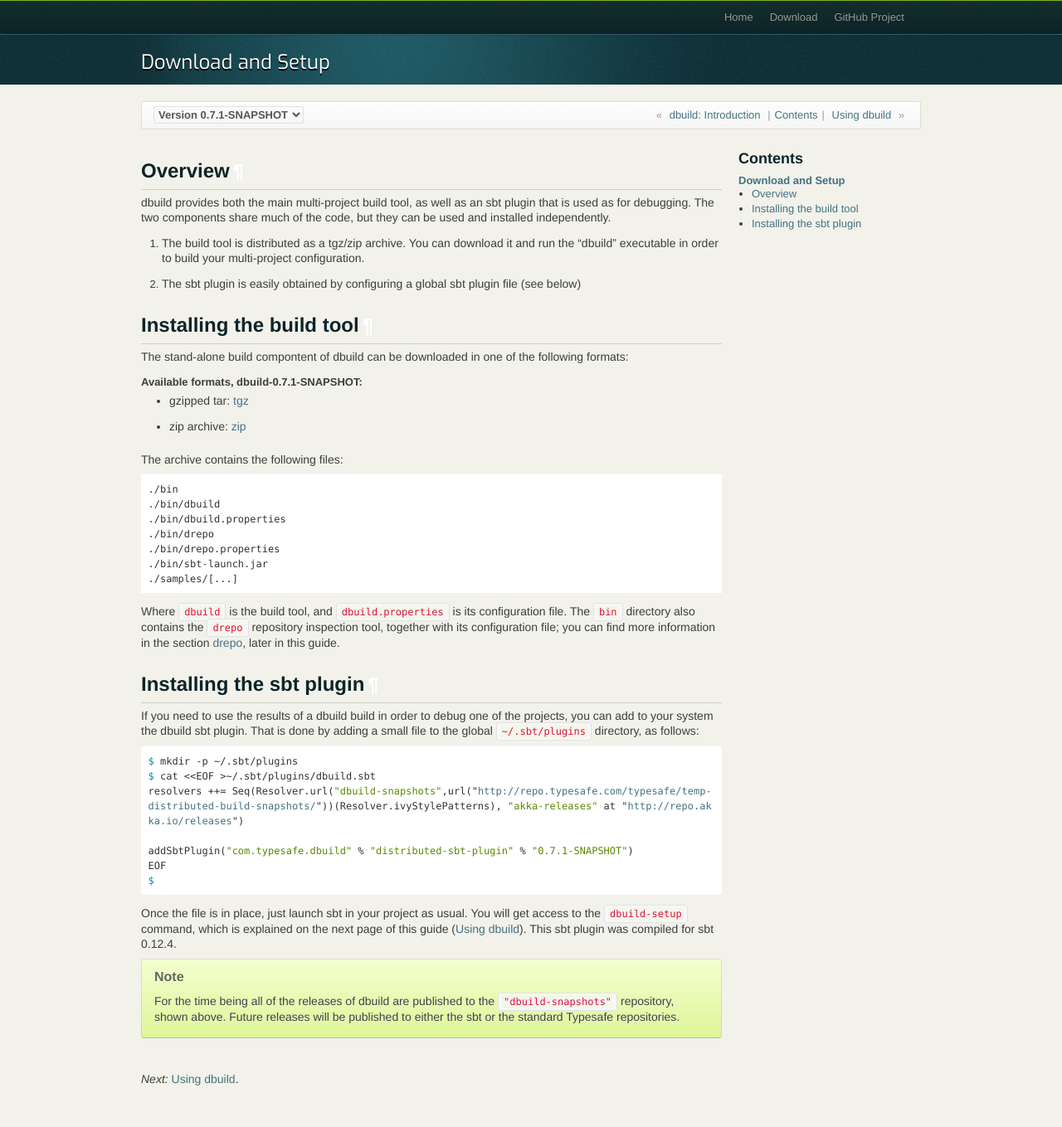
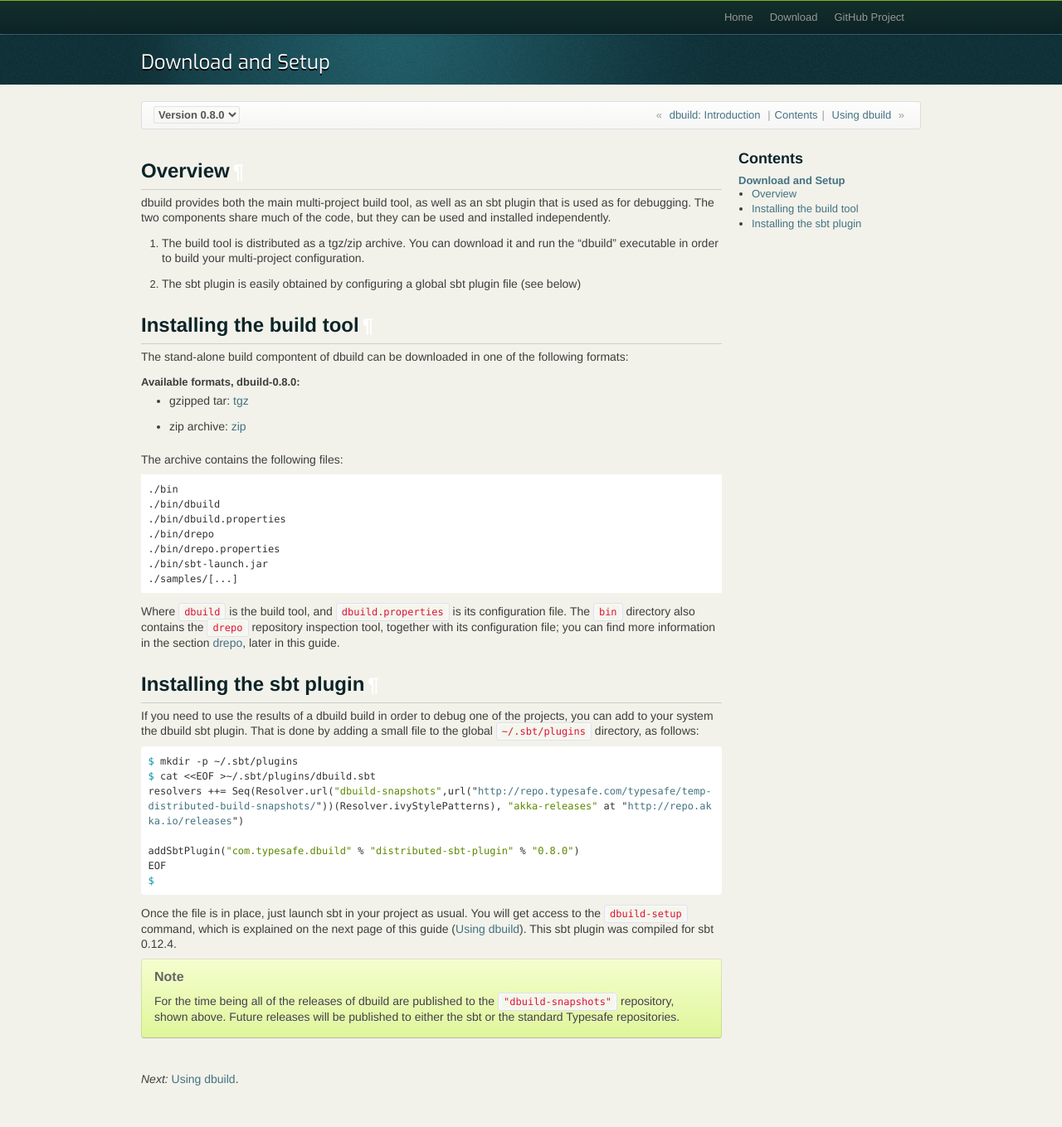
Before and after one commit to lightbend-labs/dbuild, a Sphinx documentation site: the page built from docs/src/sphinx/download.rst, in a window 1280 px wide. Shown: the whole page at 83% size. Built offline with Sphinx 7.4.7, drawn with Linux system fonts in a browser that asks for light colours.

Commit message:
Bump version to 0.8.0

```diff
--- a/docs/src/sphinx/conf.py
+++ b/docs/src/sphinx/conf.py
@@ -8,8 +8,8 @@
 # Project variables
 
 project = 'dbuild'
-version = '0.7.1'
-release = '0.7.1-SNAPSHOT'
+version = '0.8.0'
+release = '0.8.0'
 sbt_version = '0.12.4'
 
 # General settings
```
Also changed, not shown: 1 other file.
